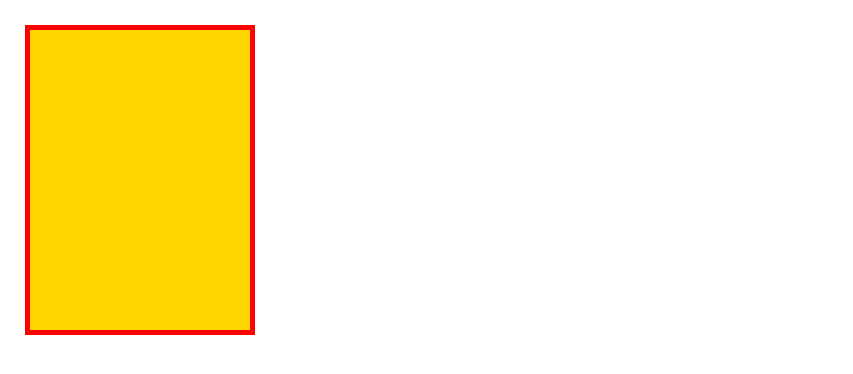
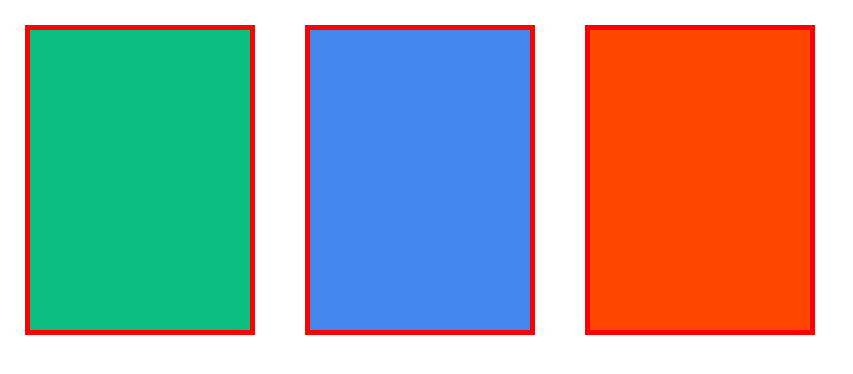
Before and after one commit to juanmacar15/CSS_intermedio, a plain HTML site: page index.html in a window 1280 px wide. Shown: the whole page, without its empty margins (0-853 px from the left). Drawn offline with Linux system fonts and the light colour scheme.

Commit message:
colorizacion

```diff
--- a/index.html
+++ b/index.html
@@ -9,7 +9,13 @@
 </head>
 <body>
 
-   <div class="caja">
+   <div class="padre">
+    <div class="caja1">
+    </div>
+    <div class="caja2">
+    </div>
+    <div class="caja3">
+    </div>
    </div>
 
 </body>
--- a/style.css
+++ b/style.css
@@ -3,15 +3,30 @@
     padding: 0;
 }
 
-.caja{
+.padre{
+    display: flex;
+}
+
+.caja1{
     margin: 25px;
     width: 220px;
     height: 300px;
     border: 5px solid red;
-    background-color: gold;
-    cursor: pointer;
+    background-color: rgb(10, 190, 130);
 }
 
-.caja:active{
-    cursor: help;
+.caja2{
+    margin: 25px;
+    width: 220px;
+    height: 300px;
+    border: 5px solid red;
+    background-color: #48e;
 }
+
+.caja3{
+    margin: 25px;
+    width: 220px;
+    height: 300px;
+    border: 5px solid red;
+    background-color: orangered;
+}
```
